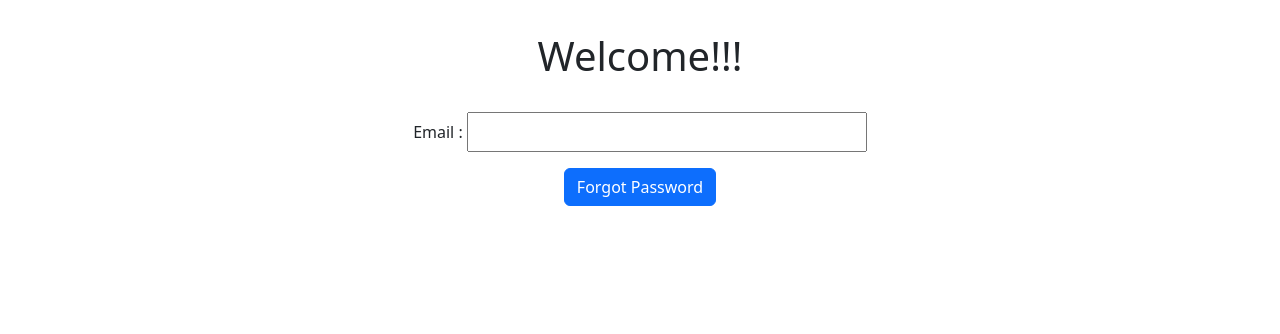
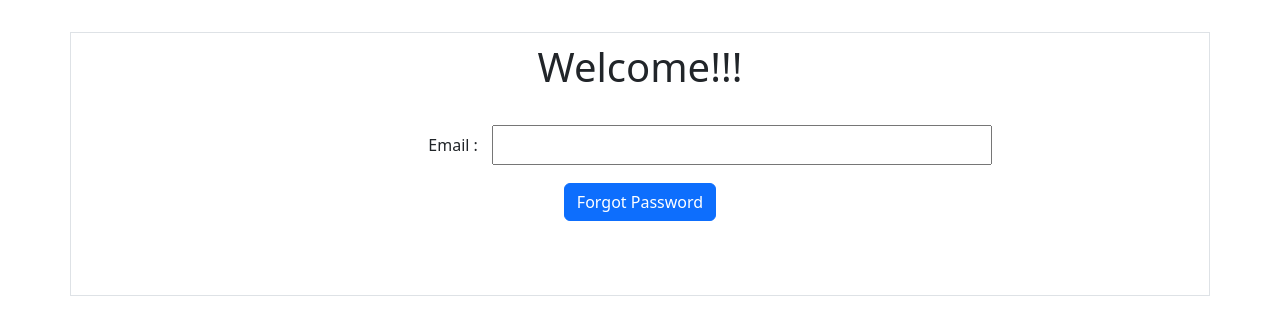
Before and after one commit to DeepikaaAPA/password-reset-FrontEnd, a React (Vite) app: page / in a window 1280 px wide. Shown: the top 334 px of the page. Built offline with nearby package versions, Linux system fonts and the light colour scheme.

Commit message:
add: reset password form

```diff
--- a/src/App.css
+++ b/src/App.css
@@ -2,14 +2,23 @@
   max-width: 1280px;
   margin: 0 auto;
   padding: 2rem;
-  text-align: center;
 }
-input{
-  width:400px;
-  height:40px;
+input {
+  width: 500px;
+  height: 40px;
 }
-
 
 .card {
   padding: 2em;
+  max-width: 500px;
 }
+.container {
+  text-align: center;
+  padding: 10px;
+}
+
+label {
+  width: 200px;
+  padding: 10px;
+  text-align: right;
+}
--- a/src/App.jsx
+++ b/src/App.jsx
@@ -1,14 +1,10 @@
 import { useState } from "react";
-import {
-  createBrowserRouter,
-  Link,
-  RouterProvider,
-  useLoaderData,
-} from "react-router-dom";
+import { createBrowserRouter, Link, RouterProvider } from "react-router-dom";
 import "bootstrap/dist/css/bootstrap.css";
 import "./App.css";
 import ForgotPassword from "./components/ForgotPassword";
 import emailServices from "./services/emailServices";
+import ResetPassword from "./components/ResetPassword";
 const router = createBrowserRouter([
   {
     path: "/",
@@ -17,22 +13,22 @@ const router = createBrowserRouter([
   {
     path: "/reset",
 
-    element: <ResetPassword> </ResetPassword>,
+    element: <VerifyResetPassword />,
   },
 ]);
 function App() {
   return (
-    <>
+    <div className="container border">
       <h1>Welcome!!!</h1>
       <RouterProvider router={router} />
-    </>
+    </div>
   );
 }
 
 // function tokenLoader({ params }) {
 //   return params.token;
 // }
-function ResetPassword() {
+function VerifyResetPassword() {
   const [email, setEmail] = useState("");
   const [code, setCode] = useState("");
   const [newPassword, setNewPassword] = useState("");
@@ -56,20 +52,25 @@ function ResetPassword() {
           setMessage(response.data.message);
         }
       })
-      .catch((err) => setMessage(err.message));
+      .catch((err) => {
+        setShowForm(false);
+        setMessage(err.message);
+      });
   };
   return (
     <>
       <label>Enter email id :</label>
       <input type="email" value={email} onChange={handleEmailChange}></input>
       <br></br>
+      <label>Enter code:</label>
       <input type="text" value={code} onChange={handleCodeChange}></input>
-      <button className="btn btn-primary" onClick={handleSend}>
-        Send
+      <br></br>
+      <button className="m-3 btn btn-primary" onClick={handleSend}>
+        Verify code
       </button>
-      {showForm ? "form" : null}
       <br></br>
-      {message}
+      <p className="text-danger">{message}</p>
+      {showForm ? <ResetPassword email={email} /> : null}
     </>
   );
 }
```
